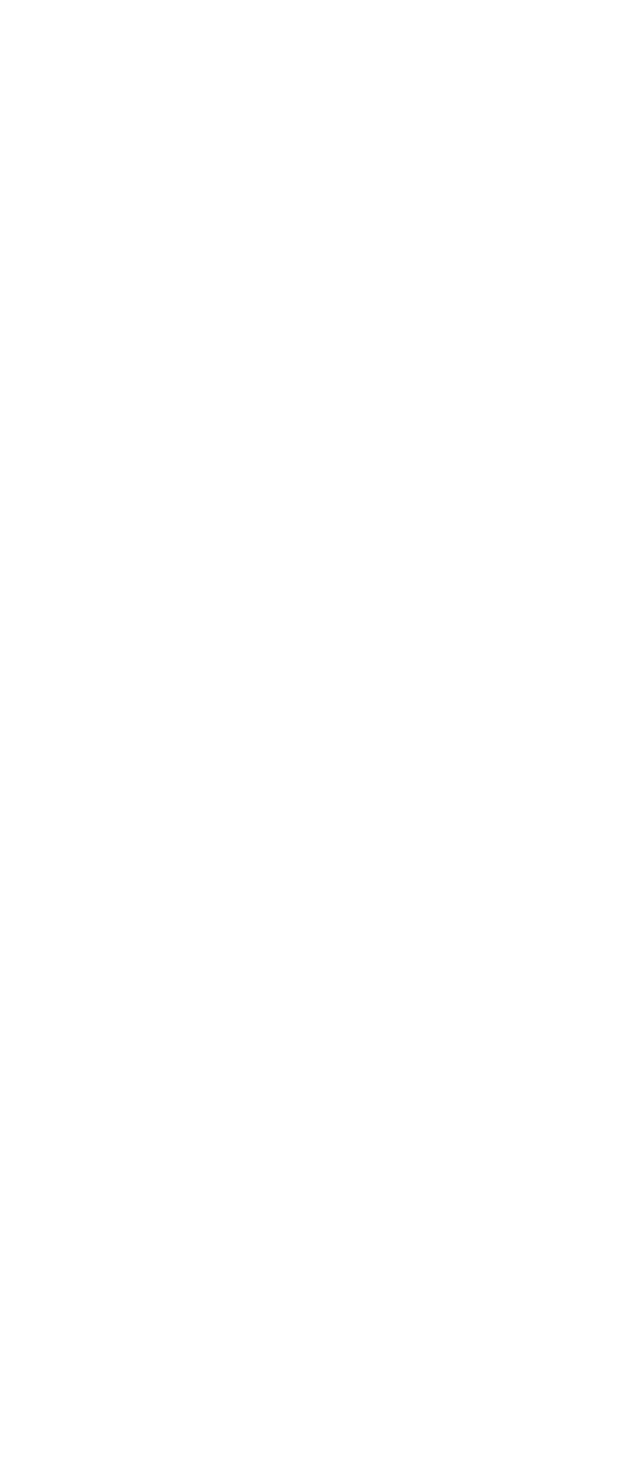
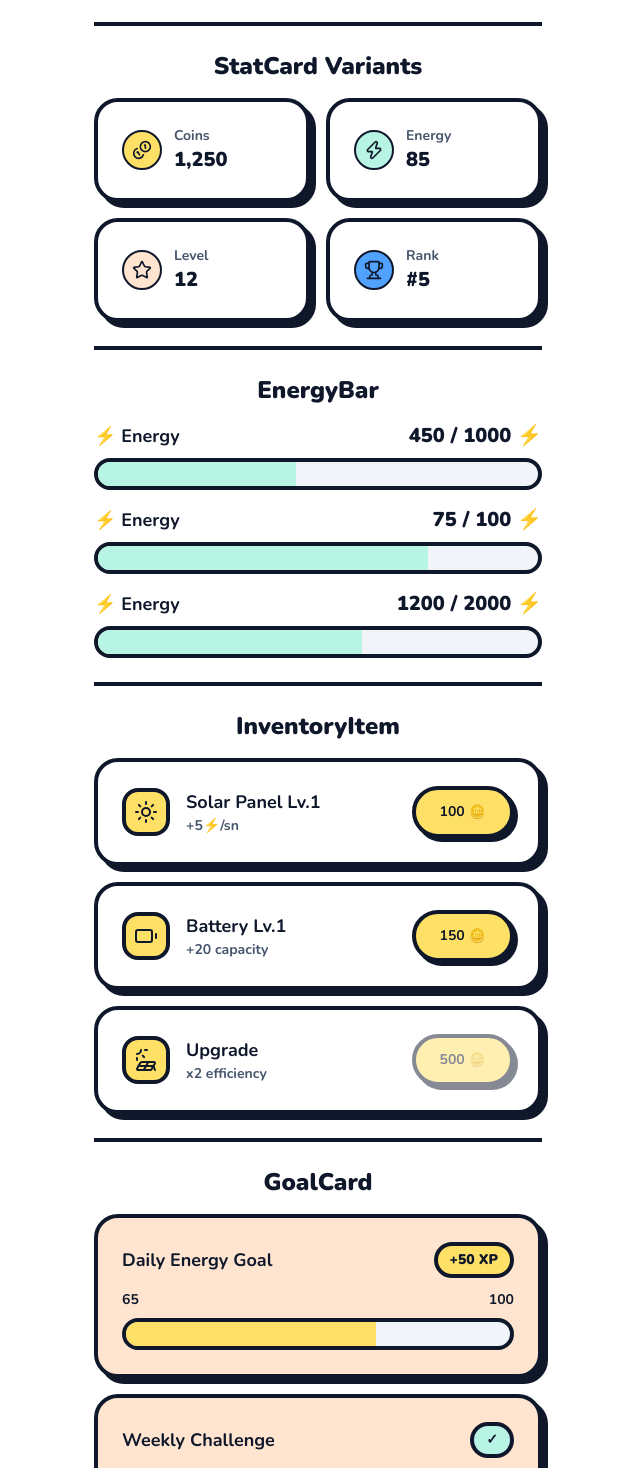
Before and after one commit to QuadCoreOrg/SolarCast, a React (Vite) app: page / in a window 1280 px wide. Shown: the part 2042-3510 px from the top of the page, without its empty margins (322-962 px from the left). Before the commit the page ends 2064 px from the top, so only its background shows below. Built offline with nearby package versions, Linux system fonts and the light colour scheme.

Commit message:
Add StatCard, EnergyBar, InventoryItem, and GoalCard components to App with respective layouts and functionality

```diff
--- a/src/App.jsx
+++ b/src/App.jsx
@@ -5,7 +5,11 @@ import Button from "./components/Button";
 import Card from "./components/Card";
 import Badge from "./components/Badge";
 import ProgressBar from "./components/ProgressBar";
-import { Sun, Battery, Settings } from "lucide-react";
+import StatCard from "./components/StatCard";
+import EnergyBar from "./components/EnergyBar";
+import InventoryItem from "./components/InventoryItem";
+import GoalCard from "./components/GoalCard";
+import { Sun, Battery, Settings, Coins, Zap, Star, Trophy, SolarPanel } from "lucide-react";
 
 function App() {
   const {
@@ -185,6 +189,72 @@ function App() {
           </div>
         </div>
 
+        <div className="border-t-4 border-slate-900 pt-6 mt-6">
+          <h2 className="font-black text-2xl mb-4 text-center">StatCard Variants</h2>
+          <div className="grid grid-cols-2 gap-4">
+            <StatCard icon={Coins} label="Coins" value="1,250" color="yellow" />
+            <StatCard icon={Zap} label="Energy" value="85" color="mint" />
+            <StatCard icon={Star} label="Level" value="12" color="peach" />
+            <StatCard icon={Trophy} label="Rank" value="#5" color="blue" />
+          </div>
+        </div>
+
+        <div className="border-t-4 border-slate-900 pt-6 mt-6">
+          <h2 className="font-black text-2xl mb-4 text-center">EnergyBar</h2>
+          <div className="flex flex-col gap-4">
+            <EnergyBar current={450} max={1000} />
+            <EnergyBar current={75} max={100} />
+            <EnergyBar current={1200} max={2000} />
+          </div>
+        </div>
+
+        <div className="border-t-4 border-slate-900 pt-6 mt-6">
+          <h2 className="font-black text-2xl mb-4 text-center">InventoryItem</h2>
+          <div className="flex flex-col gap-4">
+            <InventoryItem
+              icon={Sun}
+              name="Solar Panel Lv.1"
+              detail="+5⚡/sn"
+              price={100}
+              onBuy={() => alert('Bought Solar Panel!')}
+            />
+            <InventoryItem
+              icon={Battery}
+              name="Battery Lv.1"
+              detail="+20 capacity"
+              price={150}
+              onBuy={() => alert('Bought Battery!')}
+            />
+            <InventoryItem
+              icon={SolarPanel}
+              name="Upgrade"
+              detail="x2 efficiency"
+              price={500}
+              disabled
+            />
+          </div>
+        </div>
+
+        <div className="border-t-4 border-slate-900 pt-6 mt-6">
+          <h2 className="font-black text-2xl mb-4 text-center">GoalCard</h2>
+          <div className="flex flex-col gap-4">
+            <GoalCard
+              title="Daily Energy Goal"
+              current={65}
+              goal={100}
+              reward={50}
+              rewardType="XP"
+            />
+            <GoalCard
+              title="Weekly Challenge"
+              current={100}
+              goal={100}
+              reward={200}
+              rewardType="Coins"
+            />
+          </div>
+        </div>
+
       </div>
     </div>
   );
--- /dev/null
+++ b/src/components/EnergyBar.jsx
@@ -0,0 +1,15 @@
+import ProgressBar from './ProgressBar';
+
+function EnergyBar({ current, max, className = '' }) {
+  return (
+    <div className={className}>
+      <div className="flex justify-between items-center mb-2">
+        <span className="font-bold text-lg">⚡ Energy</span>
+        <span className="font-black text-xl">{current} / {max} ⚡</span>
+      </div>
+      <ProgressBar value={current} max={max} color="mint" />
+    </div>
+  );
+}
+
+export default EnergyBar;
--- /dev/null
+++ b/src/components/GoalCard.jsx
@@ -0,0 +1,26 @@
+import Card from './Card';
+import ProgressBar from './ProgressBar';
+import Badge from './Badge';
+
+function GoalCard({ title, current, goal, reward, rewardType = 'XP' }) {
+  const isCompleted = current >= goal;
+
+  return (
+    <Card variant="accent">
+      <div className="flex justify-between items-center mb-3">
+        <span className="font-bold text-lg">{title}</span>
+        <Badge color={isCompleted ? 'bg-mint-green' : 'bg-sunny-yellow'}>
+          {isCompleted ? '✓' : `+${reward} ${rewardType}`}
+        </Badge>
+      </div>
+      <ProgressBar
+        value={current}
+        max={goal}
+        color={isCompleted ? 'mint' : 'yellow'}
+        showLabel
+      />
+    </Card>
+  );
+}
+
+export default GoalCard;
--- /dev/null
+++ b/src/components/InventoryItem.jsx
@@ -0,0 +1,28 @@
+import Card from './Card';
+import Button from './Button';
+
+function InventoryItem({ icon: Icon, name, detail, price, onBuy, disabled = false }) {
+  return (
+    <Card variant="dashboard" className="p-4">
+      <div className="flex items-center gap-4">
+        <div className="flex-shrink-0 w-12 h-12 bg-sunny-yellow border-4 border-slate-900 rounded-2xl flex items-center justify-center">
+          {Icon && <Icon className="w-6 h-6" />}
+        </div>
+        <div className="flex-1">
+          <div className="font-bold text-lg">{name}</div>
+          <div className="font-bold text-sm text-slate-600">{detail}</div>
+        </div>
+        <Button
+          variant="primary"
+          onClick={onBuy}
+          disabled={disabled}
+          className="text-sm py-2 px-4"
+        >
+          {price} 🪙
+        </Button>
+      </div>
+    </Card>
+  );
+}
+
+export default InventoryItem;
--- /dev/null
+++ b/src/components/StatCard.jsx
@@ -0,0 +1,27 @@
+import Card from './Card';
+
+const colorClasses = {
+  yellow: 'bg-sunny-yellow',
+  mint: 'bg-mint-green',
+  peach: 'bg-soft-peach',
+  blue: 'bg-blue-400',
+  white: 'bg-white',
+};
+
+function StatCard({ icon: Icon, label, value, color = 'yellow', className = '' }) {
+  return (
+    <Card variant="dashboard" className={`p-3 ${className}`}>
+      <div className="flex items-center gap-3">
+        <div className={`p-2 rounded-full ${colorClasses[color] || colorClasses.yellow} border-2 border-slate-900`}>
+          {Icon && <Icon className="w-5 h-5" />}
+        </div>
+        <div>
+          <div className="font-bold text-sm text-slate-600">{label}</div>
+          <div className="font-black text-xl">{value}</div>
+        </div>
+      </div>
+    </Card>
+  );
+}
+
+export default StatCard;
--- a/tasks/01-components.md
+++ b/tasks/01-components.md
@@ -38,25 +38,25 @@ Bu doküman, SolarCast projesinin ortak UI bileşenlerini `design-system.md` ve
 
 ### 5. StatCard Component (`<StatCard />`)
 
-- [ ] `<Card variant="dashboard" />` kullanılacak ama padding daha küçük olacak (`p-3` veya `p-4`).
-- [ ] Lucide React ikonu (örn: Coin için `Coins`, Enerji için `Zap`), etiket (örn: "Coins") ve değer (`font-black text-xl`) yan yana veya alt alta hizalanacak.
+- [x] `<Card variant="dashboard" />` kullanılacak ama padding daha küçük olacak (`p-3` veya `p-4`).
+- [x] Lucide React ikonu (örn: Coin için `Coins`, Enerji için `Zap`), etiket (örn: "Coins") ve değer (`font-black text-xl`) yan yana veya alt alta hizalanacak.
 
 ### 6. EnergyBar Component (`<EnergyBar />`)
 
-- [ ] `<ProgressBar />` bileşeninin özelleştirilmiş hali.
-- [ ] Fill rengi kesinlikle `bg-mint-green` olacak.
-- [ ] İçinde veya üstünde anlık enerjiyi metin olarak gösterecek (örn: "450 / 1000 ⚡").
+- [x] `<ProgressBar />` bileşeninin özelleştirilmiş hali.
+- [x] Fill rengi kesinlikle `bg-mint-green` olacak.
+- [x] İçinde veya üstünde anlık enerjiyi metin olarak gösterecek (örn: "450 / 1000 ⚡").
 
 ### 7. InventoryItem Component (`<InventoryItem />`)
 
-- [ ] `<Card variant="dashboard" />` içinde çalışacak.
-- [ ] Sol tarafta görsel/ikon, ortada isim ve üretim gücü (örn: "Solar Panel Lv.1 - +5⚡/sn").
-- [ ] Sağ tarafta `<Button variant="primary">Satın Al (100🪙)</Button>`.
+- [x] `<Card variant="dashboard" />` içinde çalışacak.
+- [x] Sol tarafta görsel/ikon, ortada isim ve üretim gücü (örn: "Solar Panel Lv.1 - +5⚡/sn").
+- [x] Sağ tarafta `<Button variant="primary">Satın Al (100🪙)</Button>`.
 
 ### 8. GoalCard Component (`<GoalCard />`)
 
-- [ ] Günlük hedefleri (Daily Goals) gösterecek. `<Card variant="accent" />` kullanılacak.
-- [ ] Hedef başlığı, `<ProgressBar />` (hedef ilerlemesi) ve ödül bilgisi (`<Badge>+50 XP</Badge>`) içerecek.
+- [x] Günlük hedefleri (Daily Goals) gösterecek. `<Card variant="accent" />` kullanılacak.
+- [x] Hedef başlığı, `<ProgressBar />` (hedef ilerlemesi) ve ödül bilgisi (`<Badge>+50 XP</Badge>`) içerecek.
 
 ### 9. Toast / Alert Component (`<Toast />`)
 
```
